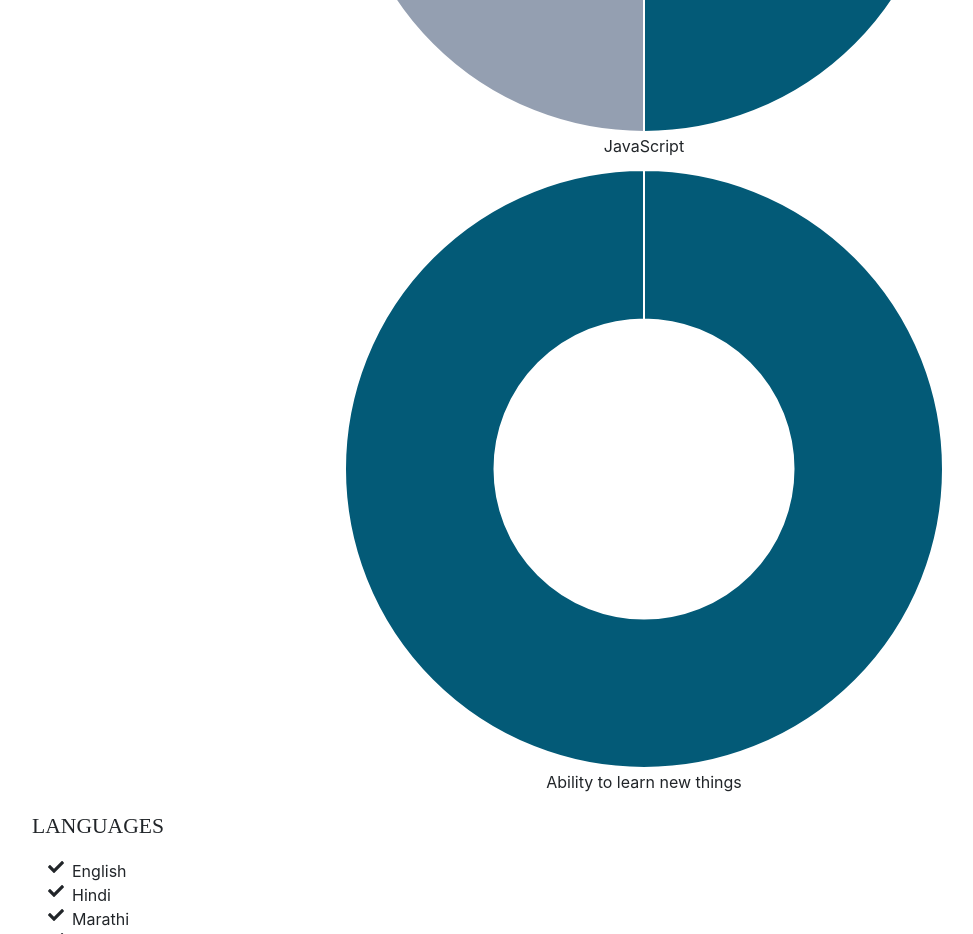
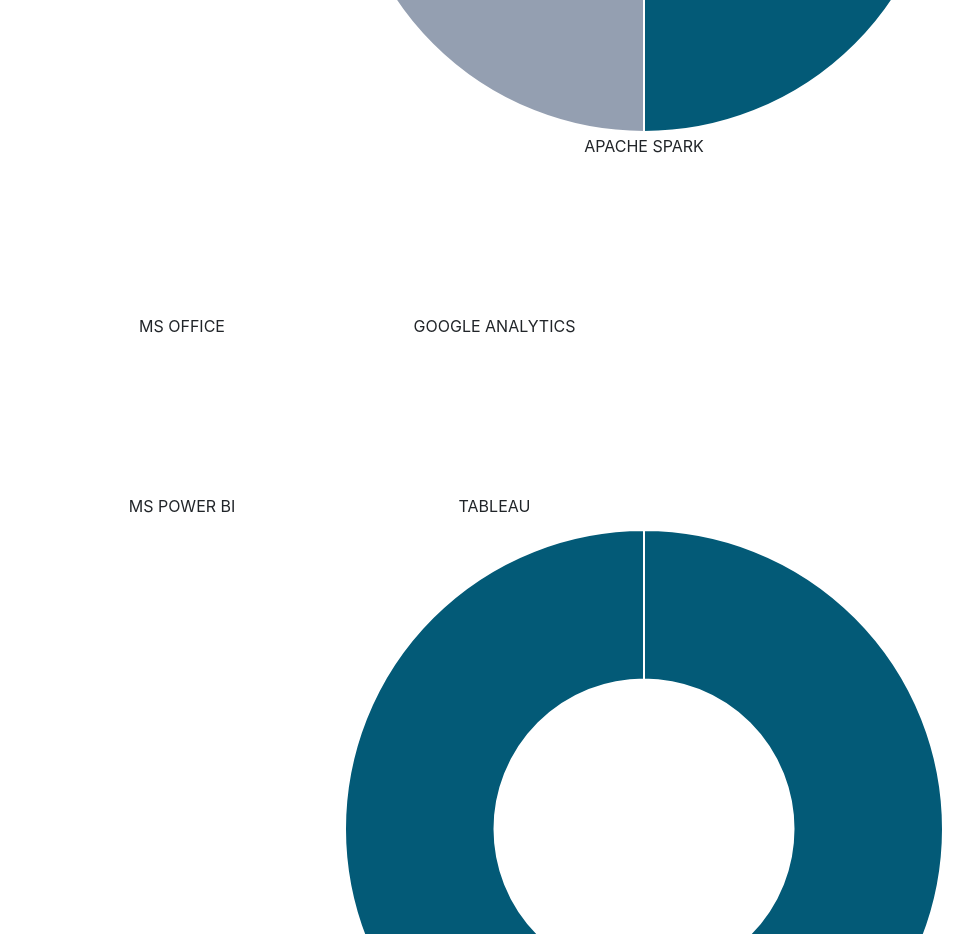
Before and after one commit to Eashani/eashani.github.io, a website with bundled scripts: page index.html in a window 1280 px wide. Shown: the part 9360-10294 px from the top of the page, without its empty margins (288-1261 px from the left). Built offline with nearby package versions, Linux system fonts and the light colour scheme; a web font is replaced by a local one.

Commit message:
added skills

```diff
--- a/index.html
+++ b/index.html
@@ -309,8 +309,13 @@
           <li class="list-inline-item"><canvas id="doughnutChart4" class="noHover" ></canvas><center>JAVA</center></li>
           <li class="list-inline-item"><canvas id="doughnutChart5" class="noHover" ></canvas><center>HTML</center></li>
           <li class="list-inline-item"><canvas id="doughnutChart6" class="noHover" ></canvas><center>CSS</center></li>
-          <li class="list-inline-item"><canvas id="doughnutChart7" class="noHover" ></canvas><center>JavaScript</center></li>
+          <li class="list-inline-item"><canvas id="doughnutChart7" class="noHover" ></canvas><center>APACHE SPARK</center></li>
+	  <li class="list-inline-item"><canvas id="doughnutChart3" class="noHover"></canvas><center>MS OFFICE</center></li>
+          <li class="list-inline-item"><canvas id="doughnutChart4" class="noHover" ></canvas><center>GOOGLE ANALYTICS</center></li>
+          <li class="list-inline-item"><canvas id="doughnutChart5" class="noHover" ></canvas><center>MS POWER BI</center></li>
+          <li class="list-inline-item"><canvas id="doughnutChart6" class="noHover" ></canvas><center>TABLEAU</center></li>
           <li class="list-inline-item"><canvas id="doughnutChart8" class="noHover" ></canvas><center>Ability to learn new things</center></li>
+          </ul>
           </ul>
 
       <!--     <ul class="list-inline list-icons">
```
